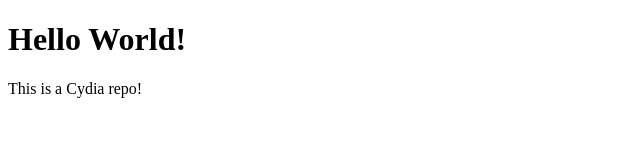
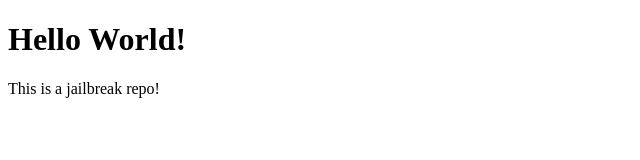
Before and after one commit to Shaddow798/repo, a plain HTML site: page index.html in a window 1280 px wide. Shown: the full height of the page, 0-640 px from the left. Drawn offline with Linux system fonts and the light colour scheme.

Commit message:
Will it work

```diff
--- a/index.html
+++ b/index.html
@@ -1 +1 @@
-<!DOCTYPE html> <html> <body> <h1>Hello World!</h1> <p>This is a Cydia repo!</p> </body> </html>
+<!DOCTYPE html> <html> <body> <h1>Hello World!</h1> <p>This is a jailbreak repo!</p> </body> </html>
```
Also changed, not shown: 1 other file.
